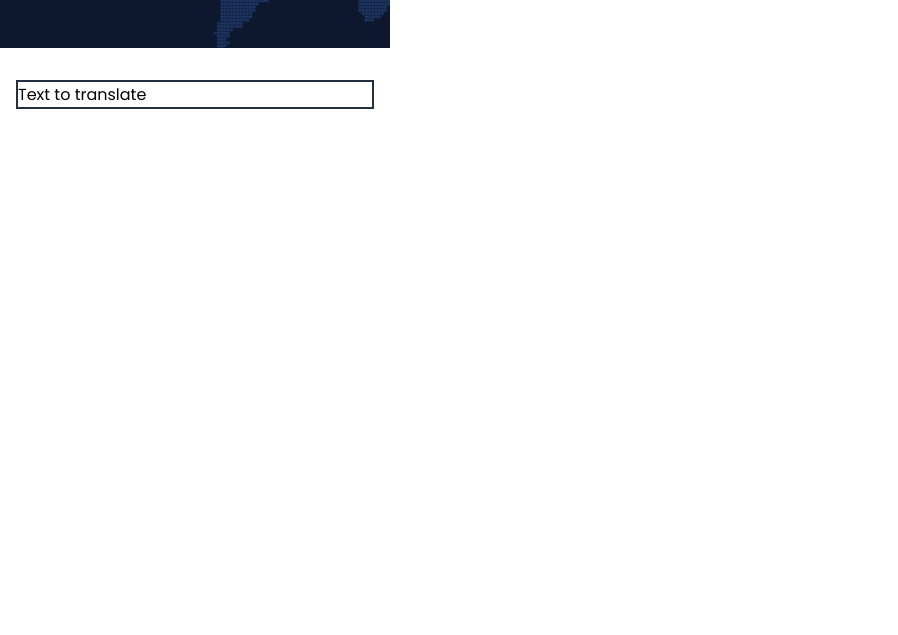
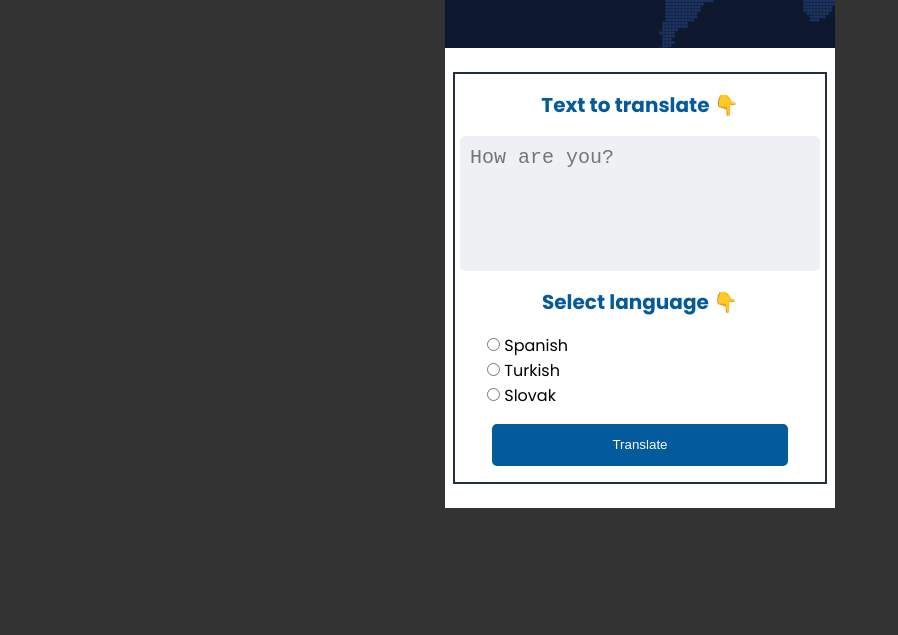
Before and after one commit to sercansimsek/Translation-app, a website built with Vite: page index.html in a window 1280 px wide. Shown: the part 165-800 px from the top of the page, without its empty margins (0-898 px from the left). Built offline with nearby package versions, Linux system fonts and the light colour scheme; a web font is replaced by a local one.

Commit message:
form elements added

```diff
--- a/index.css
+++ b/index.css
@@ -8,8 +8,14 @@
 
 body {
   font-family: "Poppins", sans-serif;
+  display: flex;
+  flex-direction: column;
+  justify-content: center;
+  align-items: center;
+  background-color: #333;
 }
 
+/* Header */
 .header {
   width: 390px;
   height: 213px;
@@ -50,12 +56,51 @@ body {
 /* Main */
 
 .form {
-    width: 390px;
-    background-color: #fff;
-    padding: 2em 1em;
+  width: 390px;
+  background-color: #fff;
+  padding: 1.5em 0.5em;
 }
 
 .form-container {
-    border: 2px solid #252F42;
+  border: 2px solid #252f42;
+  display: flex;
+  flex-direction: column;
+  gap: 1em;
+  padding: 1em 2em;
+}
 
+.textarea-heading,
+.select-heading {
+  display: block;
+  text-align: center;
+  color: #035a9d;
+  font-weight: bold;
+  font-size: 20px;
 }
+
+.form-textarea {
+  color: #333333;
+  font-size: 20px;
+  font-weight: medium;
+  background-color: #eff0f4;
+  resize: none;
+  border: none;
+  border-radius: 5px;
+  padding: .5em;
+
+  align-self: center;
+}
+
+.form-selections {
+  display: flex;
+  flex-direction: column;
+}
+
+.form-btn {
+  background-color: #035a9d;
+  color: #fff;
+  align-self: center;
+  border-radius: 5px;
+  border: none;
+  padding: 1em 9em;
+}
--- a/index.html
+++ b/index.html
@@ -24,9 +24,45 @@
     </header>
 
     <form class="form">
-        <div class="form-container">
-            <div class="textarea-heading">Text to translate</div>
+      <div class="form-container">
+        <label class="textarea-heading" for="form-textarea"
+          >Text to translate 👇</label
+        >
+        <textarea
+          name="form-textarea"
+          id="form-textarea"
+          class="form-textarea"
+          rows="5"
+          cols="27"
+          placeholder="How are you?"
+        ></textarea>
+        <div class="select-heading">Select language 👇</div>
+        <div class="form-selections">
+          <div>
+            <input
+              type="radio"
+              id="spanish"
+              name="form-radio"
+              value="Spanish"
+            />
+            <label for="spanish">Spanish</label>
+          </div>
+          <div>
+            <input
+              type="radio"
+              id="turkish"
+              name="form-radio"
+              value="Turkish"
+            />
+            <label for="turkish">Turkish</label>
+          </div>
+          <div>
+            <input type="radio" id="slovak" name="form-radio" value="Slovak" />
+            <label for="slovak">Slovak</label>
+          </div>
         </div>
+        <button type="submit" class="form-btn">Translate</button>
+      </div>
     </form>
     <script type="module" src="index.js"></script>
   </body>
```
